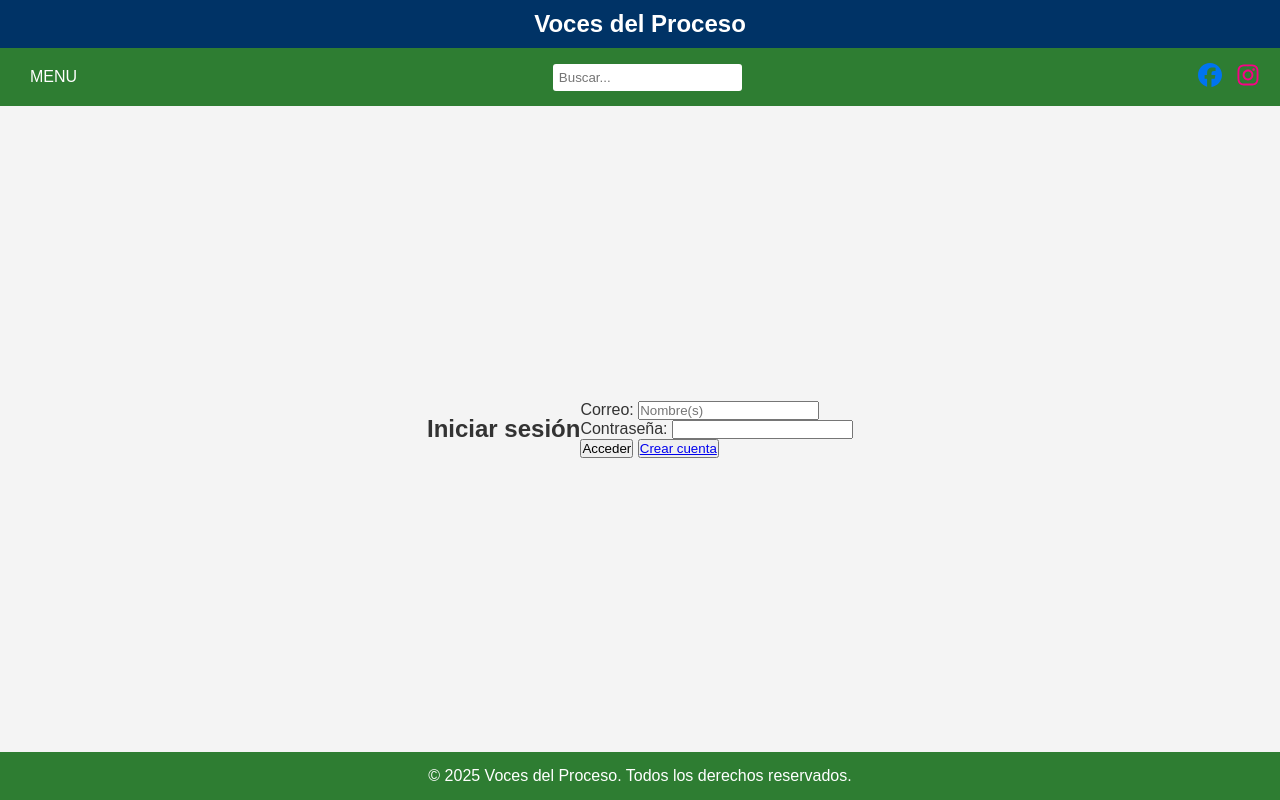
After one commit to TerminaDes2/Pagina-web-PI, a PHP site: page /login.html in a window 1280 px wide. The commit adds this page. Run offline with PHP 8.4, Linux system fonts and the light colour scheme.

Commit message:
Arreglos login(falta mucho por mejorar)

```diff
--- a/Main.js
+++ b/Main.js
@@ -17,5 +17,5 @@ closeButton.addEventListener('click', function() {
 
 const loginButton = document.getElementById('login-button');
 loginButton.addEventListener('click', function() {
-  window.location.href = 'login.php';
+  window.location.href = 'login.html';
 });
--- /dev/null
+++ b/login.css
@@ -0,0 +1,182 @@
+* {
+    margin: 0;
+    padding: 0;
+    box-sizing: border-box;
+  }
+
+  body {
+    font-family: Arial, sans-serif;
+    background-color: #f4f4f4;
+    color: #333;
+  }
+
+  .header-top {
+    background-color: #003366;
+    color: #fff;
+  }
+
+  .top-bar {
+    display: flex;
+    align-items: center;
+  }
+
+  .logo h1 a {
+    color: #fff;
+    text-decoration: none;
+  }
+
+  .logo h1 {
+    font-size: 1.5rem;
+    text-align: center;
+    width: 100%;
+  }
+
+  .logo{
+    align-items: center;
+    justify-content: space-between;
+    width: 100%;
+    padding: 10px 20px;
+  }
+
+  .search-bar input {
+    padding: 6px;
+    border: none;
+    border-radius: 3px;
+  }
+
+  .social-icons a img {
+    width: 24px;
+    height: 24px;
+    margin-left: 10px;
+  }
+
+  .main-nav {
+    background-color: #2E7D32;
+    color: #fff;
+    padding: 10px 20px;
+    display: flex;
+    align-items: center;
+    justify-content: space-between;
+    padding: 10px 20px;
+  }
+  .menu-button {
+    margin-right: 20px;
+    cursor: pointer;
+    padding: 10px;
+    color: #fff;
+    display: inline-block;
+  }
+
+  .sidebar {
+    position: fixed;
+    top: 0;
+    left: -250px;
+    width: 250px;
+    height: 100%;
+    background-color: #333;
+    color: #fff;
+    overflow-y: auto;
+    transition: left 0.3s ease;
+    padding: 20px;
+
+    display: flex;
+    flex-direction: column;
+  }
+
+  .sidebar.active {
+    left: 0;
+  }
+
+  .close-button {
+    background-color: #444;
+    color: #fff;
+    border: none;
+    padding: 10px 15px;
+    cursor: pointer;
+    margin-bottom: 20px;
+  }
+
+  .sidebar ul {
+    list-style: none;
+    padding: 0;
+    margin: 0;
+  }
+
+  .sidebar ul li {
+    padding: 15px 0;
+    border-bottom: 1px solid #444;
+  }
+
+  .sidebar ul li a {
+    color: #fff;
+    text-decoration: none;
+  }
+
+  .login-button {
+    margin-top: auto;
+    background-color: #007BFF;
+    color: #fff;
+    border: none;
+    padding: 10px 15px;
+    cursor: pointer;
+    font-size: 1rem;
+  }
+
+  .main-nav ul {
+    list-style: none;
+    display: flex;
+    gap: 15px;
+  }
+
+  .main-nav li a {
+    color: #fff;
+    text-decoration: none;
+    padding: 5px;
+  }
+
+  main img {
+    max-width: 80%;
+    height: auto;
+    margin: 10%;
+  }
+
+  main {
+    padding: 20px;
+    flex: 1;
+    align-items: center;
+    justify-content: center;
+    display: flex;
+  }
+
+  .register {
+    background-color: rgb(207, 22, 22);
+    padding: 20px;
+    flex: 1;
+    align-items: center;
+    justify-content: center;
+    display: flex;
+    height: 50% ;
+
+  }
+
+  footer {
+    background-color: #2E7D32;
+    color: #fff;
+    text-align: center;
+    padding: 15px;
+  }
+
+  html, body {
+    height: 100%;
+  }
+
+  body {
+    display: flex;
+    flex-direction: column;
+  }
+
+  @media (max-width: 768px) {
+    .main-nav ul {
+        flex-direction: column;
+    }
+  }
--- /dev/null
+++ b/login.html
@@ -0,0 +1,60 @@
+<!DOCTYPE html>
+<html lang="es">
+<head>
+  <meta charset="UTF-8" />
+  <meta name="viewport" content="width=device-width, initial-scale=1.0"/>
+  <title>Voces del Proceso</title>
+  <link rel="stylesheet" href="login.css">
+  <script src="Main.js" defer></script>
+</head>
+<body>
+  <header class="header-top">
+    <div class="logo">
+      <h1><a href="Main.html">Voces del Proceso</a></h1>
+    </div>
+    <nav class="main-nav">
+      <div id="menu-button" class="menu-button">MENU</div>
+      <div class="search-bar">
+        <input type="text" placeholder="Buscar..." />
+      </div>
+      <div class="social-icons">
+        <a href="#"><img src="img/facebook.svg" alt="Facebook"></a>
+        <a href="#"><img src="img/instagram.svg" alt="Instagram"></a>
+      </div>
+    </nav>
+  </header>
+
+  <div id="sidebar" class="sidebar">
+    <button id="close-button" class="close-button">Cerrar</button>
+    <ul>
+      <li><a href="Main.html">Inicio</a></li>
+      <li><a href="#">Noticias</a></li>
+      <li><a href="#">Contacto</a></li>
+      <li><a href="#">Acerca de</a></li>
+    </ul>
+    <button id="login-button" class="login-button">Login</button>
+  </div>
+
+  <main>
+    <h2>Iniciar sesión</h2>
+    <form method="POST" action="login.php">
+        <div>
+        <label for="correo">Correo:</label>
+        <input type="email" id="correo" name="correo" placeholder="Nombre(s)" required>
+        </div>
+        <div>
+        <label for="contra">Contraseña:</label>
+        <input type="password" id="contra" name="contra" required>
+        </div>
+        <div>
+        <button type="submit">Acceder</button>
+        <button type="submit"><a href="registro.html">Crear cuenta</a></button>
+        </div>
+    </form>
+  </main>
+
+  <footer>
+    <p>&copy; 2025 Voces del Proceso. Todos los derechos reservados.</p>
+  </footer>
+</body>
+</html>
```
Also changed, not shown: login.php (+50 -81 lines), registro.html (added, +71 -0 lines), registro.php (added, +58 -0 lines).
